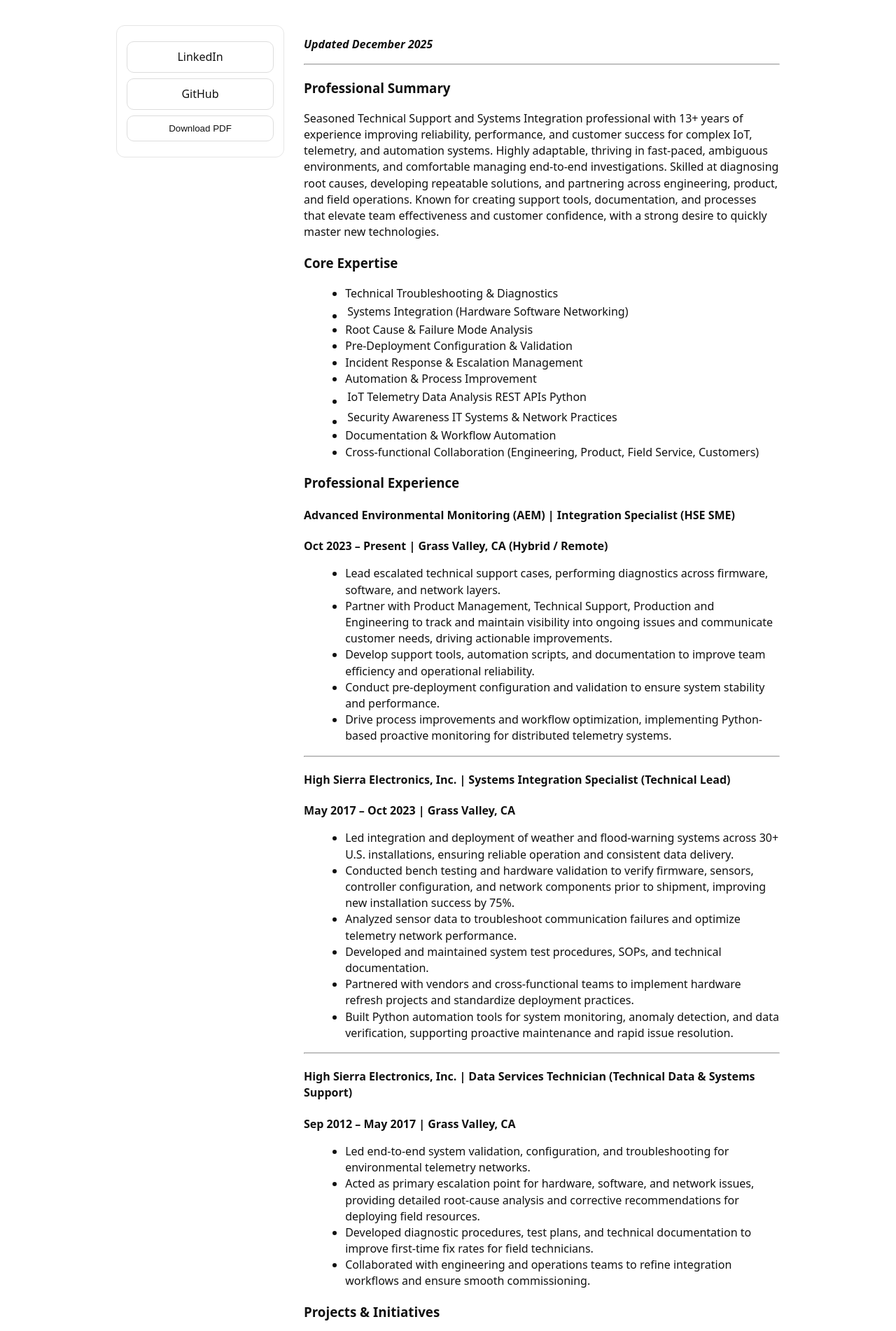
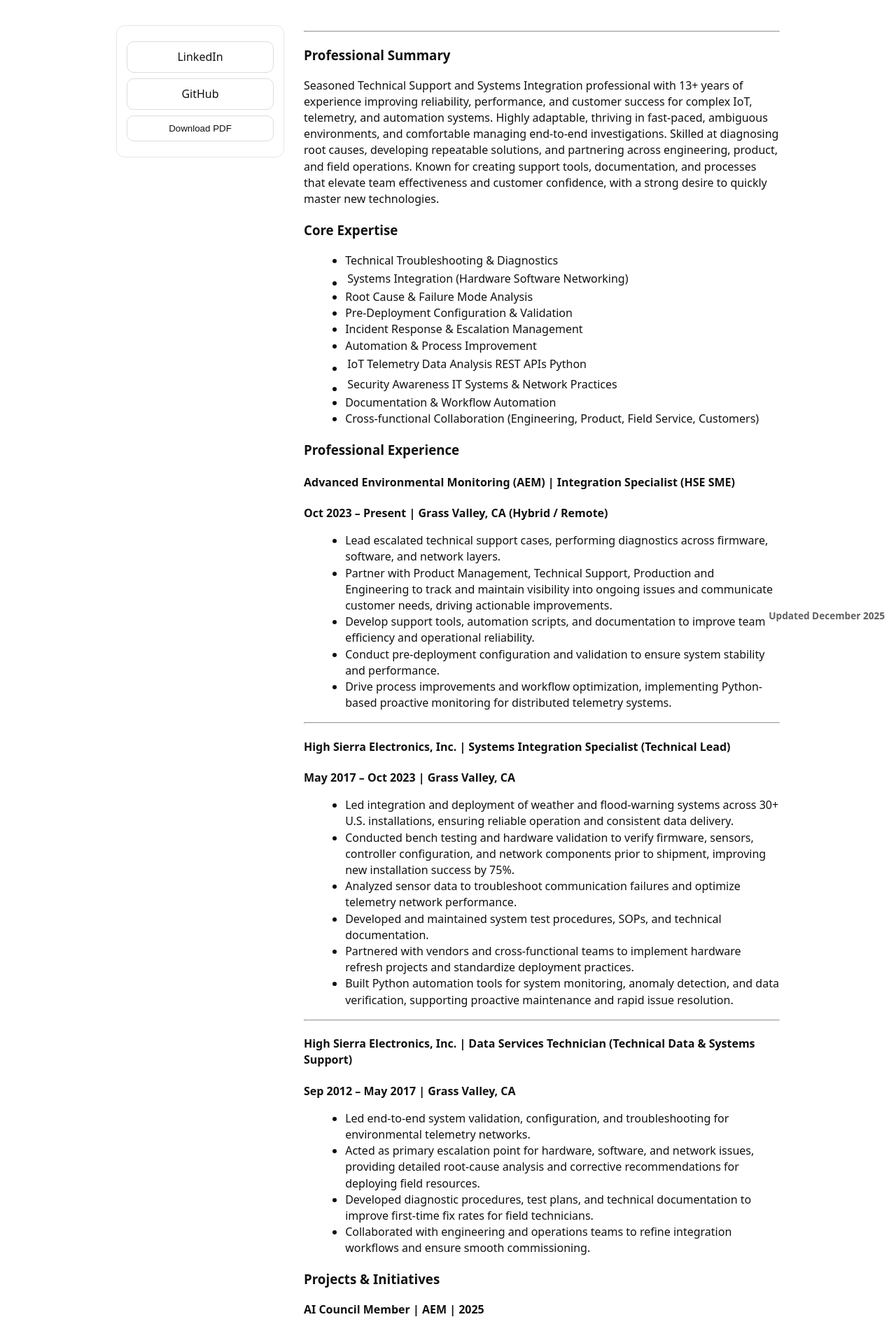
Before and after one commit to jostagirl/PublicResume, a Jekyll site: the page built from index.md, in a window 1280 px wide. Shown: the top 1902 px of the page at 70% size. Built offline with Jekyll 4.4.1, drawn with Linux system fonts in a browser that asks for light colours; our own code applies the rules of GitHub Pages for plain Markdown files.

Commit message:
Publish resume site update

```diff
--- a/index.md
+++ b/index.md
@@ -8,7 +7,7 @@ Email: **Anna.L.Bellizzi@gmail.com**
 Phone: 415-203-7508
 LinkedIn: https://www.linkedin.com/in/anna-bellizzi/
 -->
-***Updated December 2025***
+<div class="resume-updated-sticky"><b>Updated December 2025</b></div>
 
 ---
 
```
Also changed, not shown: other parts of index.md (+0 -1 lines).
